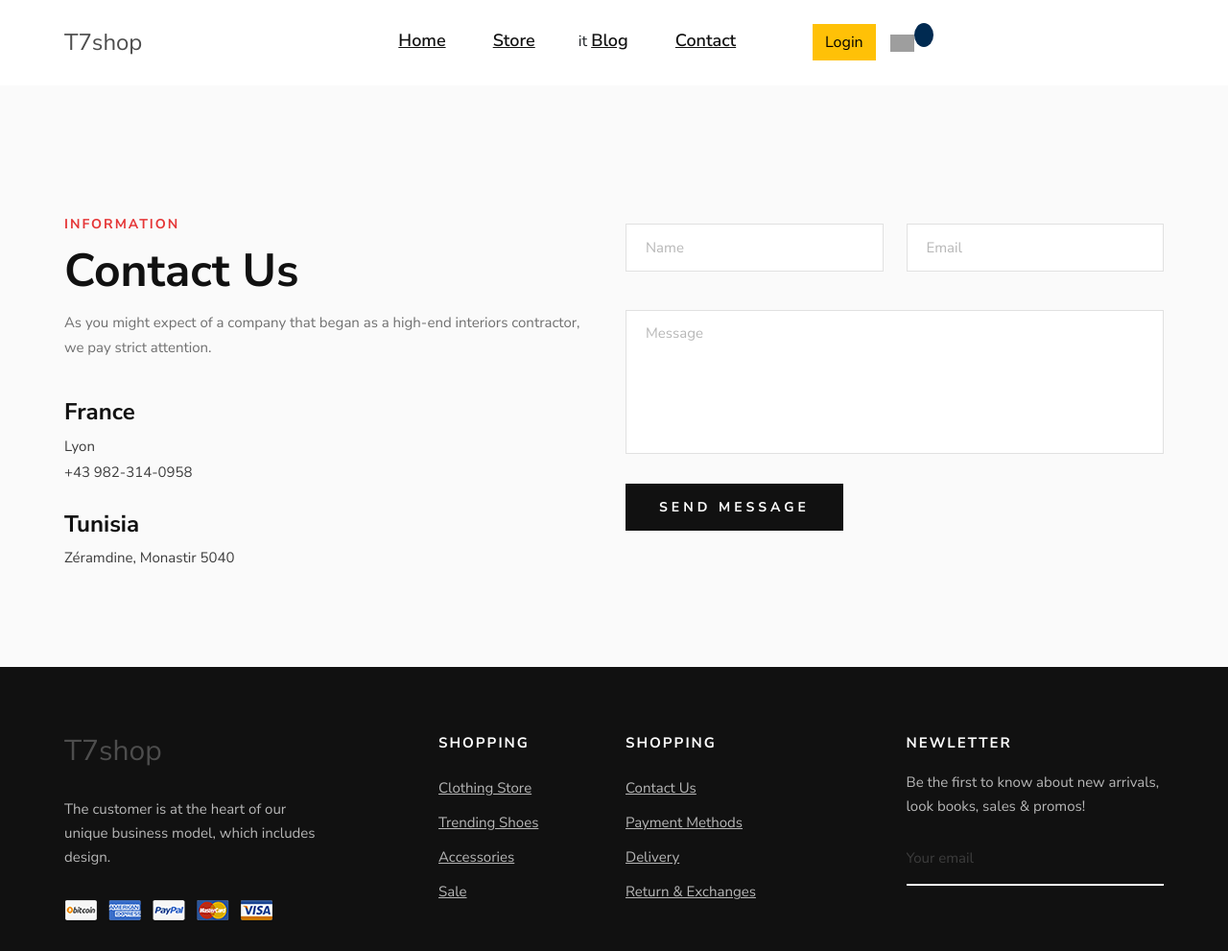
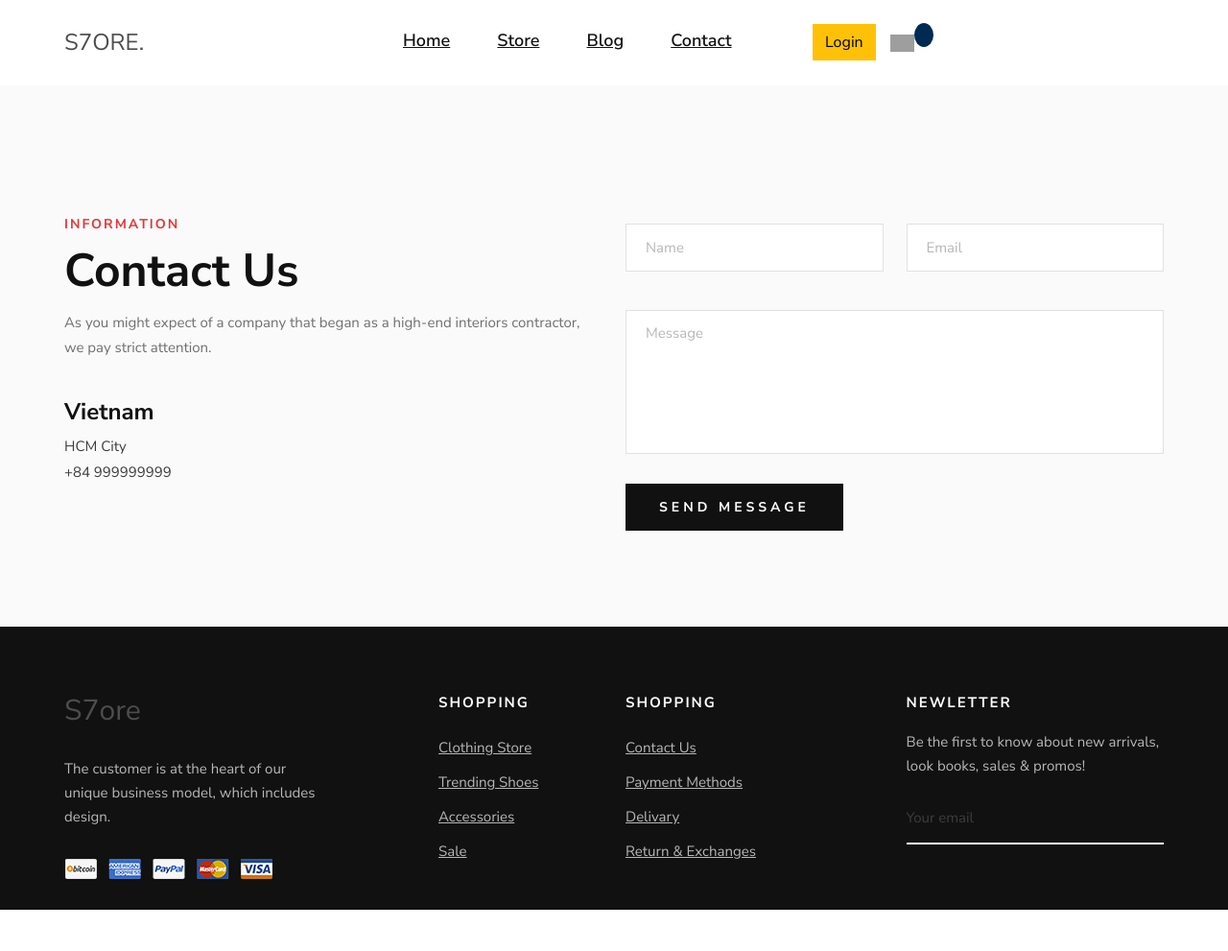
Before and after one commit to lamisgosu11/se104-final-website, a Django app: template store/templates/store/contact.html in a window 1280 px wide. Shown: the whole page at 96% size. After the commit the page ends 948 px from the top, so only its background shows below. Run offline with Django 3.2, Linux system fonts and the light colour scheme; the template is opened without the code that fills it, so the values that code supplies are empty; parts of the project's set-up code (start-up, migrations or seed data) failed here and were passed over; some libraries are stand-ins or nearby versions; some web fonts are replaced; grey boxes are pictures that could not be loaded.

Commit message:
fixing UI bugs

```diff
--- a/store/templates/store/contact.html
+++ b/store/templates/store/contact.html
@@ -6,7 +6,7 @@
     <meta name="viewport" content="width=device-width, initial-scale=1, maximum-scale=1, minimum-scale=1">
     <meta name="keywords" content="JEANS,FASHION">
     <meta http-equiv="X-UA-Compatible" content="ie=edge">
-    <title>PRADO</title>
+    <title>S7ORE.</title>
 
     <!-- Google Font -->
     <link href="https://fonts.googleapis.com/css2?family=Nunito+Sans:wght@300;400;600;700;800;900&display=swap"
@@ -23,8 +23,8 @@
     <link rel="stylesheet" href="{% static 'css/home.css' %}" type="text/css">
     <link rel="stylesheet" href="{% static 'css/main.css' %}" type="text/css">
 
- </head>
- <body>
+</head>
+<body>
 
     <!-- Contact Section Begin -->
     <section class="contact spad">
@@ -40,12 +40,8 @@
                         </div>
                         <ul>
                             <li>
-                                <h4>France</h4>
-                                <p>Lyon <br />+43 982-314-0958</p>
-                            </li>
-                            <li>
-                                <h4>Tunisia</h4>
-                                <p>Zéramdine, Monastir 5040</p>
+                                <h4>Vietnam</h4>
+                                <p>HCM City <br />+84 999999999</p>
                             </li>
                         </ul>
                     </div>
--- a/store/templates/store/main.html
+++ b/store/templates/store/main.html
@@ -2,7 +2,7 @@
 {% load static %}
 <html>
 <head>
-	<title>Home page - T7shop</title>
+	<title>S7ore</title>
 
 	<meta name="viewport" content="width=device-width, initial-scale=1, maximum-scale=1, minimum-scale=1" />
 
@@ -70,14 +70,15 @@ var csrftoken = getToken('csrftoken');
             <div class="row">
                 <div class="col-lg-3 col-md-3">
                     <div class="header__logo">
-                        <h4> T7shop </h4>
+                        <h4> S7ORE. </h4>
                     </div>
                 </div>
                 <div class="col-lg-5 col-md-5">
                     <nav class="header__menu mobile-menu">
                         <ul>
                             <li><a href="{% url 'home' %}">Home</a></li>
-                            <li><a href="{% url 'store' %}">Store</a></li>it
+                            <li><a href="{% url 'store' %}">Store</a></li>
+
                             <li><a href="{% url 'blog' %}">Blog</a></li>
                             <li><a href="{% url 'contact' %}">Contact</a></li>
                         </ul>
@@ -96,9 +97,7 @@ var csrftoken = getToken('csrftoken');
                     <a href="{% url 'cart' %}">
                      <img  id="cart-icon" src="{% static 'images/cart.png' %}">
                     </a>
-                    {% if cartItems != 0 %}
                      <p id="cart-total">{{cartItems}}</p>
-                    {% endif %}
 
                     </div>
                   </div>
@@ -127,7 +126,7 @@ var csrftoken = getToken('csrftoken');
               <div class="col-lg-3 col-md-6 col-sm-6">
                   <div class="footer__about">
                       <div class="footer__logo">
-                      <h3> T7shop </h3>
+                        <h3> S7ore </h3>
                       </div>
                       <p>The customer is at the heart of our unique business model, which includes design.</p>
                       <a href="#"><img src="{% static 'images/home/payment.png'%}" alt=""></a>
@@ -150,7 +149,7 @@ var csrftoken = getToken('csrftoken');
                       <ul>
                           <li><a href="#">Contact Us</a></li>
                           <li><a href="#">Payment Methods</a></li>
-                        <li><a href="#">Delivery</a></li>
+                          <li><a href="#">Delivary</a></li>
                           <li><a href="#">Return & Exchanges</a></li>
                       </ul>
                   </div>
```
Also changed, not shown: store/templates/store/home.html (+9 -9 lines). Lines whose indentation alone changed are shown as unchanged.
